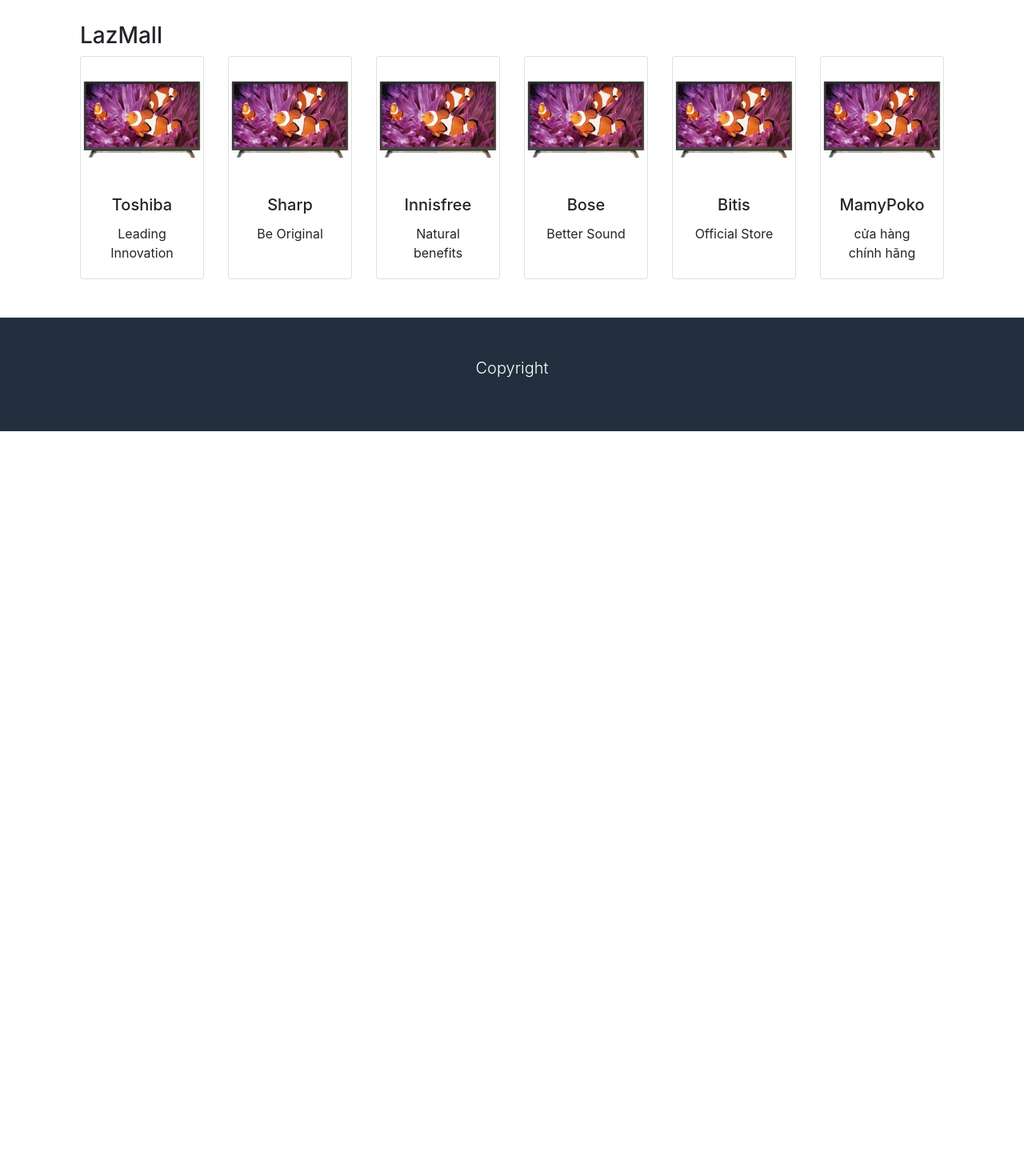
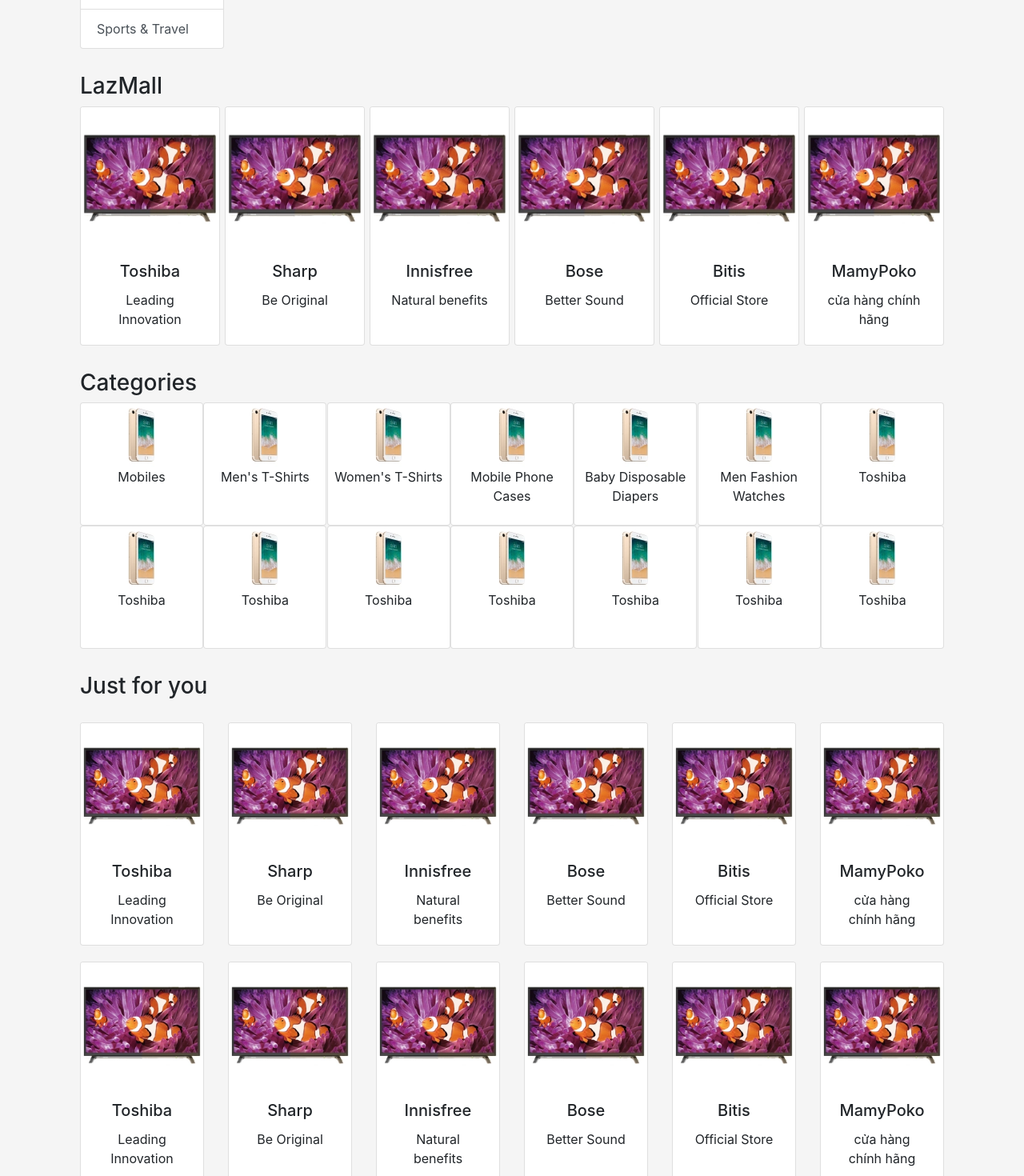
Before and after one commit to vinhyenvodoi98/lazada-clones, an Angular app in the folder client/: page / in a window 1280 px wide. Shown: the part 500-1970 px from the top of the page at 80% size. Before the commit the page ends 1039 px from the top, so only its background shows below. Built offline with nearby package versions, Linux system fonts and the light colour scheme.

Commit message:
update lazmall

```diff
--- a/client/src/app/app.module.ts
+++ b/client/src/app/app.module.ts
@@ -17,6 +17,7 @@
 import { DataService } from './data.service';
 import { AuthGuardService } from './auth-guard.service';
 import { RestApiService } from './rest-api.service';
+import { LazMallComponent } from './mailmaz/laz-mall/laz-mall.component';
 
 
 
@@ -26,7 +27,8 @@
     HomeComponent,
     RegisterComponent,
     MessageComponent,
-    LoginComponent
+    LoginComponent,
+    LazMallComponent
   ],
   imports: [
     BrowserModule,
--- a/client/src/app/home/home.component.css
+++ b/client/src/app/home/home.component.css
@@ -1,12 +1,43 @@
-a{
+/* a{
     font-size: 15px;
     padding-top: 11px;
     padding-bottom: 11px;
     border-top: 0;
+} */
+
+.list-group{
+    display: flex;
+    flex-direction: column;
+    justify-content: space-between;
 }
 
-.lazmall{
+.lazmall-container{
     padding-left: 15px;
     padding-right: 15px;
     margin-top: 30px;
 }
+
+.row-just-for-you{
+    padding-top: 20px;
+}
+
+.img{
+    text-align: center;
+}
+
+.Categories{
+    display: flex;
+    flex-direction: row;
+    flex-wrap: wrap;
+    justify-content: space-between;
+}
+
+.Lazmall{
+    display: flex;
+    flex-direction: row;
+    justify-content: space-between;
+}
+
+.backgroup{
+    background-color : #f5f5f5;
+}
--- a/client/src/app/home/home.component.html
+++ b/client/src/app/home/home.component.html
@@ -1,6 +1,7 @@
+<div class="backgroup">
   <div class="container">
     <div class="row" style="padding-left :30px; padding-right: 30px">
-    <div class="col-2" style="padding: 0; height: 100%;">
+      <div class="col-2" style="padding: 0">
         <div class="list-group">
           <a href="#" class="list-group-item list-group-item-action">Electronic Devices</a>
           <a href="#" class="list-group-item list-group-item-action">Electronic Accessories</a>
@@ -41,9 +42,63 @@
         </div>
       </div>
     </div>
-  <div class="lazmall">
+    <!-- Lazmall -->
+    <div class="lazmall-container">
       <h3>LazMall</h3>
-    <div class="row" >
+      <div class="Lazmall">
+        <div *ngFor="let Laz of Lazs">
+          <div class="card"style="height: 100%; width: 175px;" >
+            <img class="card-img-top" src="{{Laz.avatar}}" alt="Card image cap">
+            <div class="card-body" style="text-align: center">
+              <h5 class="card-title">{{Laz.title}}</h5>
+              <p class="card-text disabled" >{{Laz.text}}</p>
+            </div>
+          </div>
+        </div>
+      </div>
+    </div>
+    <!-- Categories -->
+    <div class="lazmall-container">
+      <h3>Categories</h3>
+      <div class="Categories">
+        <div *ngFor="let Categorie of Categories ">
+          <div class="card" style="width: 154px;height: 154px;" >
+            <div class="img">
+              <img style="width: 80px ; height: 80px ;" src="{{Categorie.avatar}}">
+            </div>
+            <div class="" style="text-align: center">
+              <p class="">{{Categorie.title}}</p>
+            </div>
+          </div>
+        </div>
+      </div>
+    </div>
+    <!-- Just For You -->
+    <div class="lazmall-container">
+      <h3>Just for you</h3>
+      <div class="row row-just-for-you">
+        <div class="col-2" *ngFor="let Laz of Lazs ">
+          <div class="card" style="height: 100%;" >
+            <img class="card-img-top" src="{{Laz.avatar}}" alt="Card image cap">
+            <div class="card-body" style="text-align: center">
+              <h5 class="card-title">{{Laz.title}}</h5>
+              <p class="card-text disabled" >{{Laz.text}}</p>
+            </div>
+          </div>
+        </div>
+      </div>
+      <div class="row row-just-for-you">
+        <div class="col-2" *ngFor="let Laz of Lazs ">
+          <div class="card" style="height: 100%;" >
+            <img class="card-img-top" src="{{Laz.avatar}}" alt="Card image cap">
+            <div class="card-body" style="text-align: center">
+              <h5 class="card-title">{{Laz.title}}</h5>
+              <p class="card-text disabled" >{{Laz.text}}</p>
+            </div>
+          </div>
+        </div>
+      </div>
+      <div class="row row-just-for-you">
         <div class="col-2" *ngFor="let Laz of Lazs ">
           <div class="card" style="height: 100%;" >
             <img class="card-img-top" src="{{Laz.avatar}}" alt="Card image cap">
@@ -56,3 +111,4 @@
       </div>
     </div>
   </div>
+</div>
--- a/client/src/app/home/home.component.ts
+++ b/client/src/app/home/home.component.ts
@@ -6,8 +6,12 @@
   avatar : String;
   title : String;
   text : String;
+};
+
+export interface Categorie{
+  avatar : String;
+  title : String;
 }
-
 
 @Component({
   selector: 'app-home',
@@ -48,6 +52,66 @@
       text: 'cửa hàng chính hãng',
     }
   ]
+
+  Categories : Categorie[] =[
+    {
+      avatar: '../../assets/apple-iphone-7-32gb-gold-0205-23184812-820cd52af3666551aba86e8e9f377315.jpg_80x80Q100.jpg',
+      title: 'Mobiles',
+    },
+    {
+      avatar: '../../assets/apple-iphone-7-32gb-gold-0205-23184812-820cd52af3666551aba86e8e9f377315.jpg_80x80Q100.jpg',
+      title: "Men's T-Shirts",
+    },
+    {
+      avatar: '../../assets/apple-iphone-7-32gb-gold-0205-23184812-820cd52af3666551aba86e8e9f377315.jpg_80x80Q100.jpg',
+      title: "Women's T-Shirts",
+    },
+    {
+      avatar: '../../assets/apple-iphone-7-32gb-gold-0205-23184812-820cd52af3666551aba86e8e9f377315.jpg_80x80Q100.jpg',
+      title: 'Mobile Phone Cases',
+    },
+    {
+      avatar: '../../assets/apple-iphone-7-32gb-gold-0205-23184812-820cd52af3666551aba86e8e9f377315.jpg_80x80Q100.jpg',
+      title: 'Baby Disposable Diapers',
+    },
+    {
+      avatar: '../../assets/apple-iphone-7-32gb-gold-0205-23184812-820cd52af3666551aba86e8e9f377315.jpg_80x80Q100.jpg',
+      title: 'Men Fashion Watches',
+    },
+    {
+      avatar: '../../assets/apple-iphone-7-32gb-gold-0205-23184812-820cd52af3666551aba86e8e9f377315.jpg_80x80Q100.jpg',
+      title: 'Toshiba',
+    },
+    {
+      avatar: '../../assets/apple-iphone-7-32gb-gold-0205-23184812-820cd52af3666551aba86e8e9f377315.jpg_80x80Q100.jpg',
+      title: 'Toshiba',
+    },
+    {
+      avatar: '../../assets/apple-iphone-7-32gb-gold-0205-23184812-820cd52af3666551aba86e8e9f377315.jpg_80x80Q100.jpg',
+      title: 'Toshiba',
+    },
+    {
+      avatar: '../../assets/apple-iphone-7-32gb-gold-0205-23184812-820cd52af3666551aba86e8e9f377315.jpg_80x80Q100.jpg',
+      title: 'Toshiba',
+    },
+    {
+      avatar: '../../assets/apple-iphone-7-32gb-gold-0205-23184812-820cd52af3666551aba86e8e9f377315.jpg_80x80Q100.jpg',
+      title: 'Toshiba',
+    },
+    {
+      avatar: '../../assets/apple-iphone-7-32gb-gold-0205-23184812-820cd52af3666551aba86e8e9f377315.jpg_80x80Q100.jpg',
+      title: 'Toshiba',
+    },
+    {
+      avatar: '../../assets/apple-iphone-7-32gb-gold-0205-23184812-820cd52af3666551aba86e8e9f377315.jpg_80x80Q100.jpg',
+      title: 'Toshiba',
+    },
+    {
+      avatar: '../../assets/apple-iphone-7-32gb-gold-0205-23184812-820cd52af3666551aba86e8e9f377315.jpg_80x80Q100.jpg',
+      title: 'Toshiba',
+    },
+  ]
+
   constructor(private data :DataService) { }
 
   ngOnInit() {
--- /dev/null
+++ b/client/src/app/mailmaz/laz-mall/laz-mall.component.html
@@ -0,0 +1,3 @@
+<p>
+  laz-mall works!
+</p>
--- /dev/null
+++ b/client/src/app/mailmaz/laz-mall/laz-mall.component.ts
@@ -0,0 +1,15 @@
+import { Component, OnInit } from '@angular/core';
+
+@Component({
+  selector: 'app-laz-mall',
+  templateUrl: './laz-mall.component.html',
+  styleUrls: ['./laz-mall.component.css']
+})
+export class LazMallComponent implements OnInit {
+
+  constructor() { }
+
+  ngOnInit() {
+  }
+
+}
```
Also changed, not shown: client/src/app/mailmaz/laz-mall/laz-mall.component.css (added), client/src/assets/apple-iphone-7-32gb-gold-0205-23184812-820cd52af3666551aba86e8e9f377315.jpg_80x80Q100.jpg (added), 1 other file (tests, documents, lock files or other folders). Lines whose indentation alone changed are shown as unchanged.
